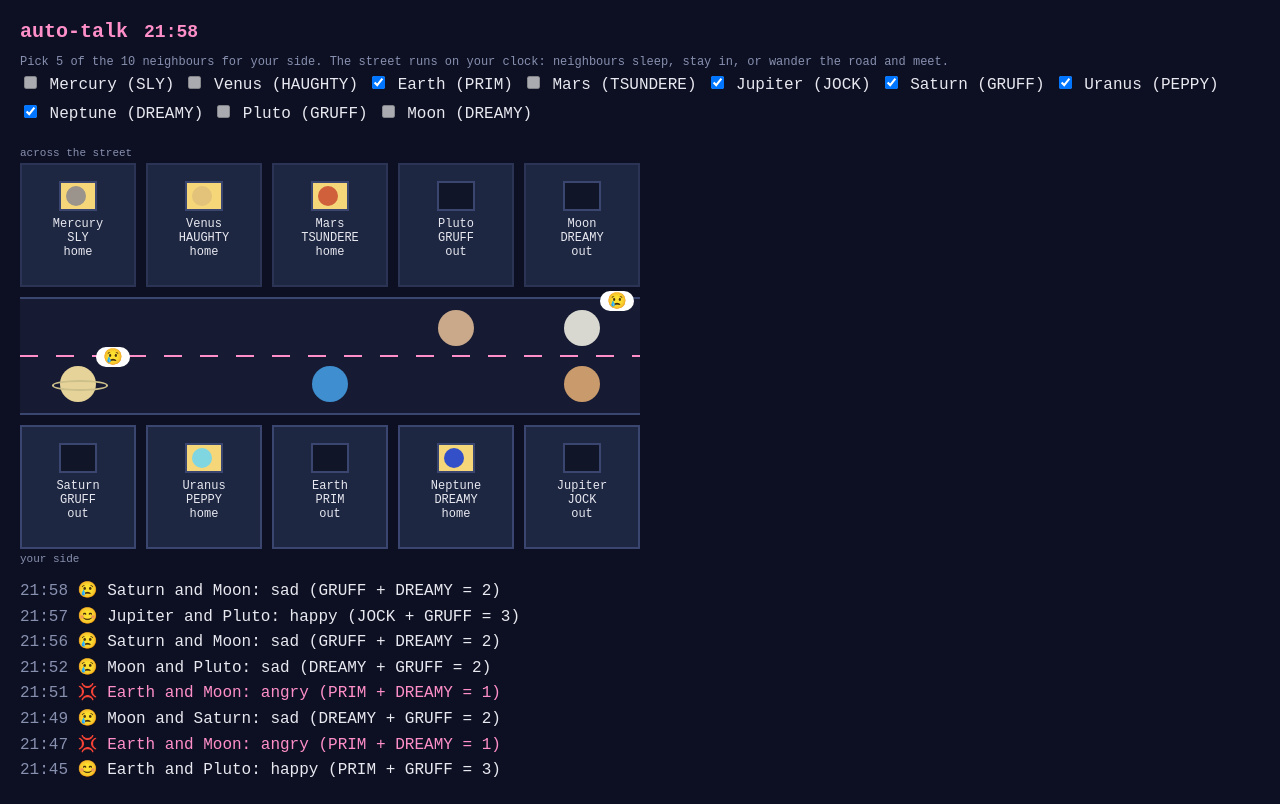
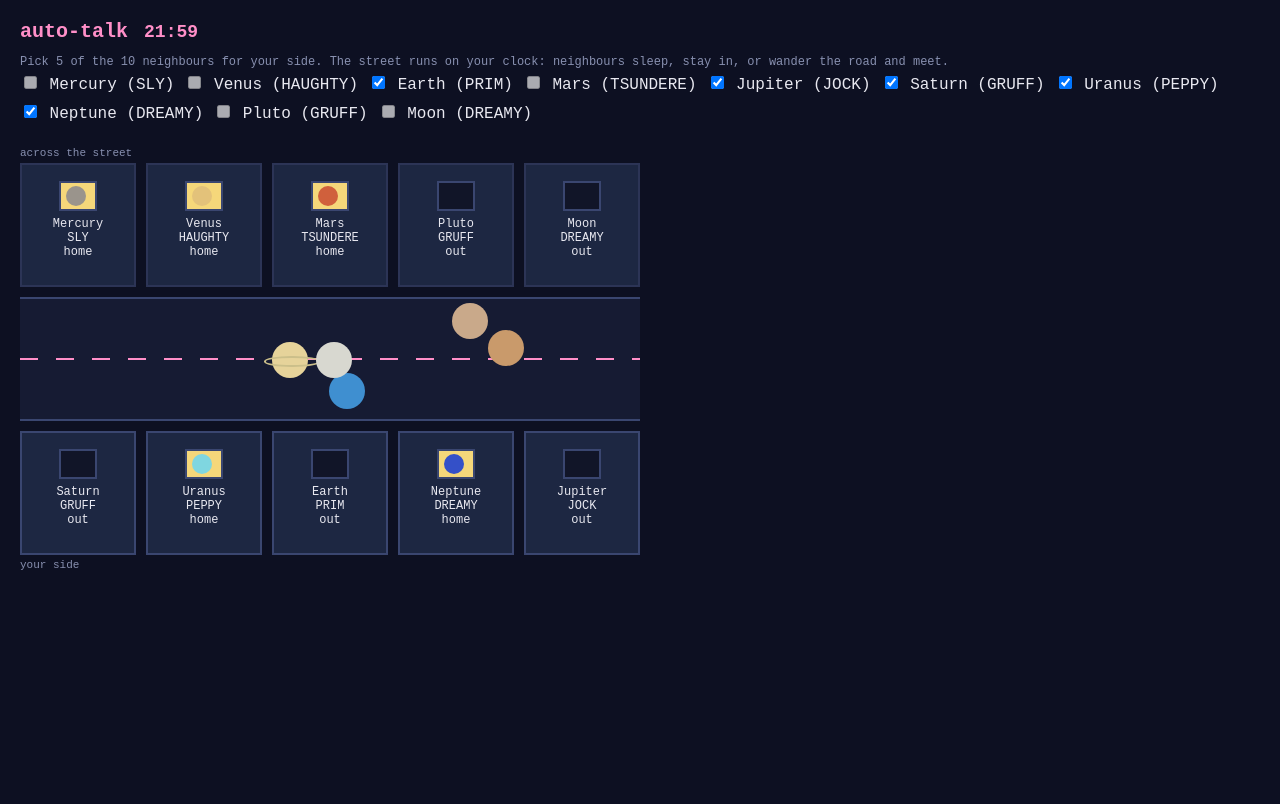
Before and after one commit to okayline/auto-talk, a website: page index.html in a window 1280 px wide. Drawn offline with Linux system fonts and the light colour scheme.

Commit message:
v0.6: wandering, talk bubbles, no feed
Added wandering on the whole road, back-and-forth talk bubbles then the ending, idle emotes. Removed the meeting log and the fixed spot in front of each house.

Co-Authored-By: Claude Opus 5.5 <noreply@anthropic.com>
Claude-Session: https://claude.ai/code/session_019egissoem3TVfe3TG99iZE

```diff
--- a/index.html
+++ b/index.html
@@ -21,18 +21,14 @@
   .house.in .window .head { display: block; }
   .window .head { display: none; position: absolute; left: 5px; top: 3px; width: 20px; height: 20px; }
   .label { font-size: 12px; }
-  .road { margin: 10px 0; background: #161b33; border-top: 2px solid #3a4670; border-bottom: 2px solid #3a4670; padding: 6px 0; }
-  .lane { display: grid; grid-template-columns: repeat(5, 1fr); gap: 10px; height: 46px; }
-  .centre { height: 2px; background-image: repeating-linear-gradient(90deg, #ff8fc8 0 18px, transparent 18px 36px); margin: 4px 0; }
-  .spot { position: relative; display: flex; justify-content: center; align-items: center; }
+  .road { margin: 10px 0; background: #161b33; border-top: 2px solid #3a4670; border-bottom: 2px solid #3a4670; height: 120px; position: relative; overflow: visible; }
+  .centre { position: absolute; left: 0; right: 0; top: 59px; height: 2px; background-image: repeating-linear-gradient(90deg, #ff8fc8 0 18px, transparent 18px 36px); }
+  .walker { position: absolute; width: 36px; height: 36px; margin: -18px 0 0 -18px; transition: left 4.5s ease-in-out, top 4.5s ease-in-out; }
   .head { border-radius: 50%; position: relative; }
-  .spot .head { width: 36px; height: 36px; }
+  .walker .head { width: 36px; height: 36px; }
   .head.ringed::after { content: ""; position: absolute; left: -22%; top: 40%; width: 144%; height: 18%; border: 2px solid #cbbf8a; border-radius: 50%; }
   .head.tilted { transform: rotate(90deg); }
-  .bubble { position: absolute; top: -14px; right: 6px; background: #fff; color: #222; border-radius: 12px; padding: 0 7px; font-size: 16px; }
-  .log { margin-top: 14px; line-height: 1.6; max-width: 620px; }
-  .log .clash { color: #ff8fc8; }
-  .log .time { color: #8890b0; }
+  .bubble { position: absolute; top: -20px; left: 22px; white-space: nowrap; background: #fff; color: #222; border-radius: 12px; padding: 0 7px; font-size: 16px; }
 </style>
 </head>
 <body>
@@ -42,18 +38,14 @@
 <div class="town">
   <div class="side">across the street</div>
   <div class="row" id="across"></div>
-  <div class="road">
-    <div class="lane" id="laneAcross"></div>
-    <div class="centre"></div>
-    <div class="lane" id="laneMine"></div>
-  </div>
+  <div class="road" id="road"><div class="centre"></div></div>
   <div class="row" id="mine"></div>
   <div class="side">your side</div>
 </div>
-<div class="log" id="log"></div>
+<div class="note" id="msg"></div>
 
 <script type="module">
-import { PLANETS, streetHour } from './sim.js';
+import { PLANETS, streetHour, seeded } from './sim.js';
 
 const KEY = 'auto-talk';
 let saved = {};
@@ -80,48 +72,78 @@ const head = (id) => `<div class="head${id === 'saturn' ? ' ringed' : ''}${id ==
 const hhmm = (h, m) => `${String(h).padStart(2, '0')}:${String(m).padStart(2, '0')}`;
 const WORD = { asleep: 'asleep 💤', in: 'home', out: 'out' };
 
+// Bubbles. While two talk (their meeting minute): speech bubbles back and forth, then how it ended for the last
+// 20 seconds. Animal Crossing villagers show symbols over their heads while they talk; the exact sequence is ours.
+// Anyone else out on the road now and then shows a small emote (ours: Animal Crossing villagers emote on their own,
+// the set and how often are ours).
+const TALK = ['💬', '…', '💬', '❗', '💬', '❓', '💬', '…'];
+const IDLE = ['♪', '❗', '❓', '💭', '♪'];
+
+const road = document.getElementById('road');
+const walkers = {};
+function walker(id) {
+  if (!walkers[id]) {
+    const w = document.createElement('div');
+    w.className = 'walker';
+    w.innerHTML = head(id) + '<div class="bubble"></div>';
+    road.append(w);
+    walkers[id] = w;
+  }
+  return walkers[id];
+}
+
 function draw() {
   const now = new Date();
-  const date = now.toLocaleDateString('en-CA'), h = now.getHours(), m = now.getMinutes();
+  const date = now.toLocaleDateString('en-CA'), h = now.getHours(), m = now.getMinutes(), sec = now.getSeconds();
+  const slot = Math.floor(sec / 5); // a new wander step and bubble every 5 seconds
   document.getElementById('clock').textContent = hhmm(h, m);
-  if (mine.length !== 5) { document.getElementById('log').textContent = 'Pick 5 neighbours for your side.'; return; }
+  document.getElementById('msg').textContent = mine.length === 5 ? '' : 'Pick 5 neighbours for your side.';
+  if (mine.length !== 5) return;
 
   const street = streetHour(ids, date, h, m);
-  const talking = street.meetings.filter((x) => x.minute === m); // the meeting happening this minute, if any
-  const bubbleFor = {};
-  for (const x of talking) { bubbleFor[x.a] = x.emote; bubbleFor[x.b] = x.emote; }
+  const meeting = street.meetings.find((x) => x.minute === m);
 
-  const fill = (rowId, laneId, list, across) => {
-    const row = document.getElementById(rowId), lane = document.getElementById(laneId);
-    row.innerHTML = ''; lane.innerHTML = '';
+  const fill = (rowId, list, across) => {
+    const row = document.getElementById(rowId);
+    row.innerHTML = '';
     for (const id of list) {
       const where = street.where[id];
       const house = document.createElement('div');
       house.className = `house ${where}${across ? ' across' : ''}`;
       house.innerHTML = `<div class="window">${head(id)}</div><div class="label">${PLANETS[id].name}<br>${PLANETS[id].type}<br>${WORD[where]}</div>`;
       row.append(house);
-      const spot = document.createElement('div');
-      spot.className = 'spot';
-      if (where === 'out') spot.innerHTML = head(id) + (bubbleFor[id] ? `<div class="bubble">${bubbleFor[id]}</div>` : '');
-      lane.append(spot);
     }
   };
-  fill('across', 'laneAcross', others(), true);
-  fill('mine', 'laneMine', mine, false);
+  fill('across', others(), true);
+  fill('mine', mine, false);
 
-  const log = document.getElementById('log');
-  const recent = street.meetings.slice(-8).reverse();
-  log.innerHTML = recent.length ? '' : 'Nobody has met yet this hour.';
-  for (const x of recent) {
-    const line = document.createElement('div');
-    line.className = x.ends === 'angry' ? 'clash' : '';
-    line.innerHTML = `<span class="time">${hhmm(h, x.minute)}</span> ${x.emote} ${PLANETS[x.a].name} and ${PLANETS[x.b].name}: ${x.ends} (${PLANETS[x.a].type} + ${PLANETS[x.b].type} = ${x.score})`;
-    log.append(line);
+  // Out on the road: wander to a new spot every 5 seconds; a pair who are meeting stand together.
+  const W = road.clientWidth, H = road.clientHeight;
+  let meetX, meetY;
+  if (meeting) { const r = seeded(`${date}|${h}|${m}|spot`); meetX = 40 + r() * (W - 120); meetY = 30 + r() * (H - 60); }
+  for (const id of ids) {
+    const w = walker(id);
+    if (street.where[id] !== 'out') { w.style.display = 'none'; continue; }
+    w.style.display = '';
+    const bubble = w.querySelector('.bubble');
+    let x, y, text = '';
+    if (meeting && (id === meeting.a || id === meeting.b)) {
+      x = meetX + (id === meeting.a ? 0 : 44); y = meetY;
+      if (sec >= 40) text = meeting.emote;
+      else if ((slot % 2 === 0) === (id === meeting.a)) text = TALK[(slot + m) % TALK.length];
+    } else {
+      const r = seeded(`${date}|${h}|${m}|${slot}|${id}`);
+      x = 20 + r() * (W - 40); y = 20 + r() * (H - 40);
+      if (r() < 0.12) text = IDLE[Math.floor(r() * IDLE.length)];
+    }
+    w.style.left = x + 'px'; w.style.top = y + 'px';
+    bubble.textContent = text;
+    bubble.style.display = text ? '' : 'none';
   }
 }
 
 syncBoxes(); draw();
-setInterval(draw, 10000);
+setInterval(draw, 5000);
 </script>
 </body>
 </html>
--- a/sim.js
+++ b/sim.js
@@ -58,6 +58,7 @@ export const OUT_CHANCE = 0.6;     // awake neighbours outside for an hour
 export const MEET_CHANCE = 0.5;    // a meeting in a given minute, when 2 or more are out
 
 // Small seeded random (mulberry32) from a string.
+export function seeded(seedText) { return rng(seedText); }
 function rng(seedText) {
   let h = 1779033703 ^ seedText.length;
   for (let i = 0; i < seedText.length; i++) {
```
Also changed, not shown: CHANGELOG.md.
